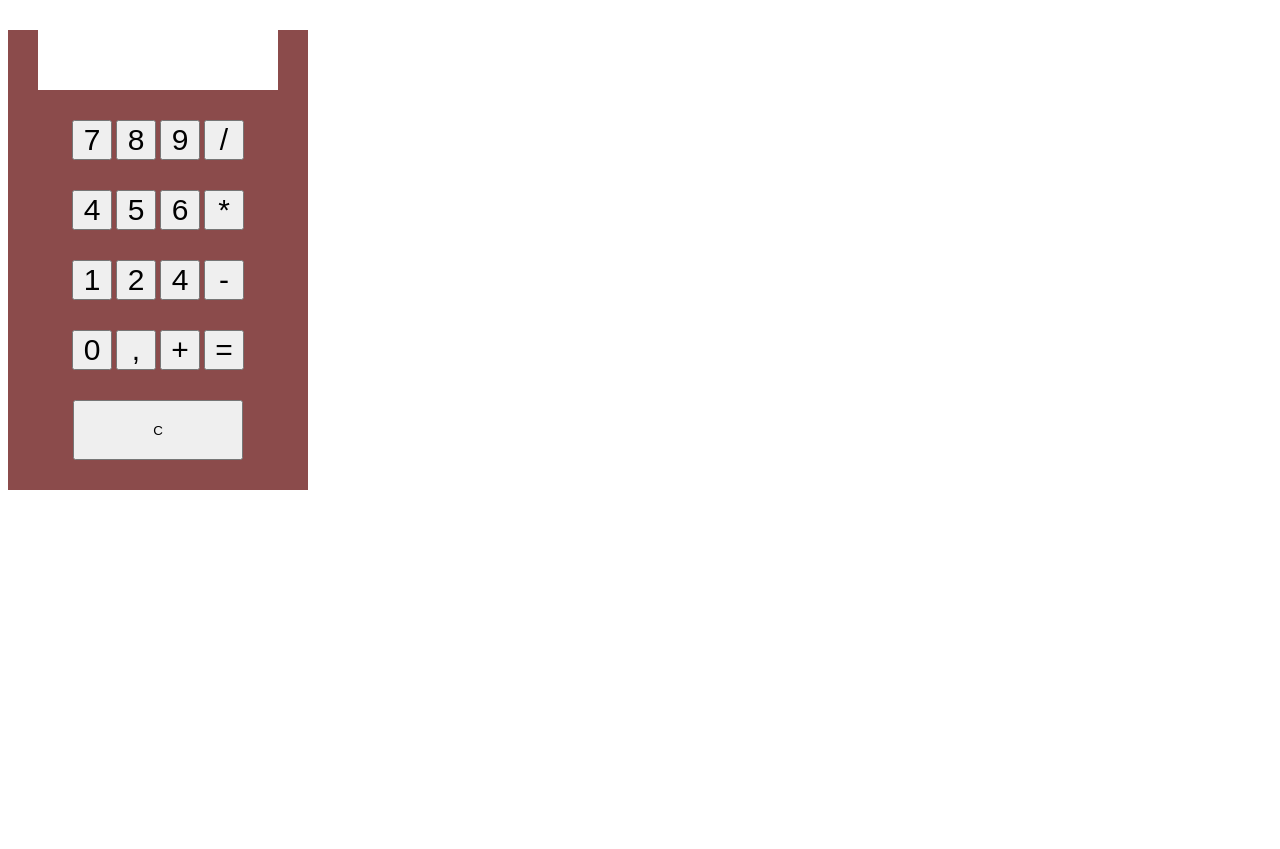
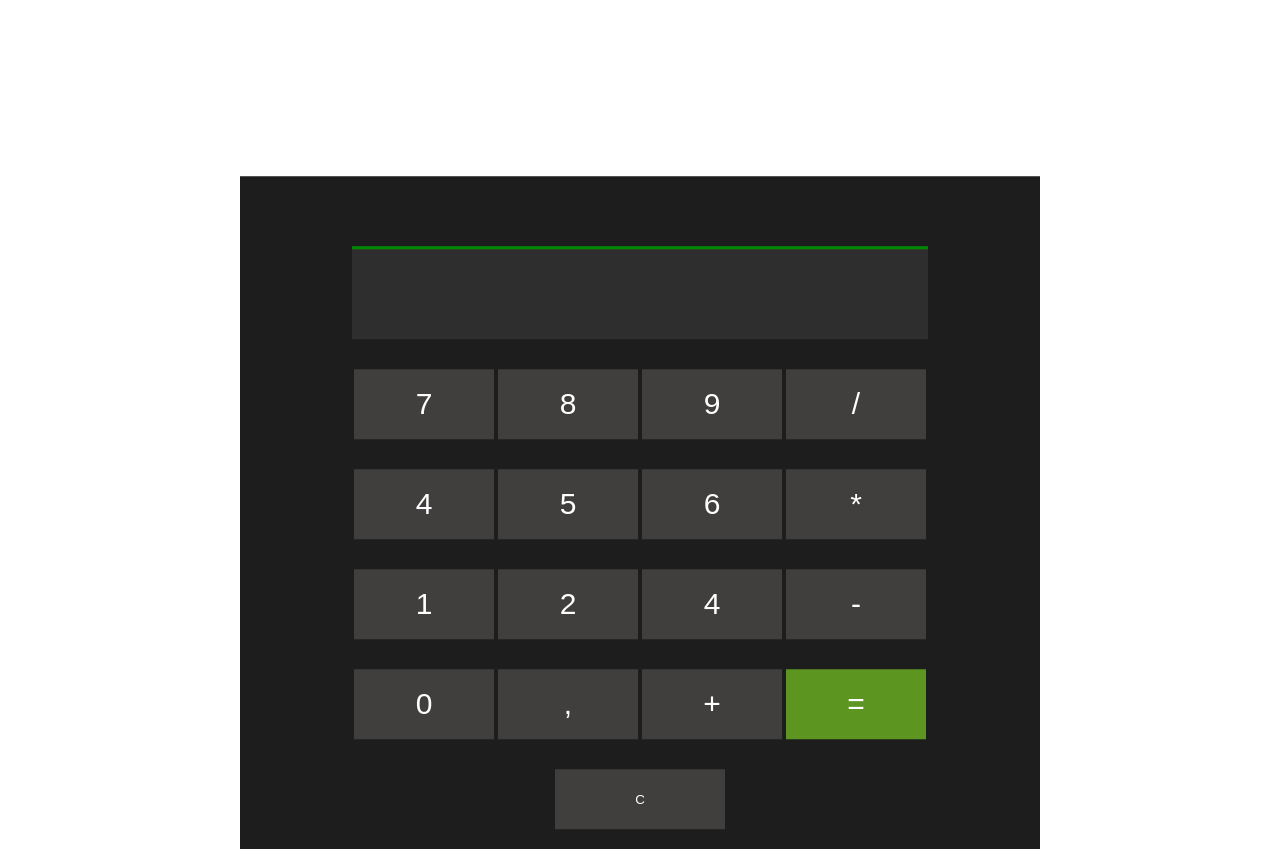
Before and after one commit to ctworzewski/calculator, a plain HTML site: page index.html in a window 1280 px wide. Before the commit the page ends 800 px from the top, so only its background shows below. Drawn offline with Linux system fonts and the light colour scheme.

Commit message:
add a windows design to calculator app

```diff
--- a/index.html
+++ b/index.html
@@ -50,7 +50,7 @@
         <button class="number" value="0">0</button>
         <button class="operator" value=",">,</button>
         <button class="operator" value="+">+</button>
-        <button class="operator" value="=">=</button>
+        <button class="operator equal-color" value="=">=</button>
       </div>
       <div class="section"><button class="clear">C</button></div>
     </div>
--- a/index.js
+++ b/index.js
@@ -1,12 +1,13 @@
 const screenRef = document.querySelector(".screen");
 const numberRef = document.querySelectorAll(".number");
 const operatorRef = document.querySelectorAll(".operator");
-const clearRef = document.querySelectorAll(".clear");
+const clearRef = document.querySelector(".clear");
 
 // screenRef.textContent = "dd";
 
 const num = numberRef.forEach(function(number) {
   number.addEventListener("click", function() {
+    parseInt(number.value);
     // parseInt((screenRef.textContent = number.value));
     screenRef.textContent = number.value;
     console.log(typeof num);
@@ -26,6 +27,6 @@ function sub() {}
 function multi() {}
 function div() {}
 
-clearRef.addEventListener("click", function() {
+const clear = clearRef.addEventListener("click", function() {
   screenRef.value = "";
 });
--- a/style.css
+++ b/style.css
@@ -1,16 +1,23 @@
 .app {
-  background-color: rgb(139, 75, 75);
-  width: 300px;
+  background-color: rgb(29, 29, 29);
+  width: 800px;
   /* height: 400px; */
-  padding-bottom: 30px;
-  margin-top: 30px;
+  padding-top: 70px;
+  padding-bottom: 20px;
+  margin: 0 auto;
+  transform: translate(0, 25%);
 }
 
 .screen {
-  height: 60px;
-  width: 80%;
-  background: #fff;
+  height: 90px;
+  line-height: 90px;
+  width: 72%;
+  background: rgb(46, 46, 46);
   margin: 0 auto;
+  font-size: 50px;
+  text-align: right;
+  color: white;
+  border-top: 3px solid rgb(0, 138, 0);
 }
 
 .section {
@@ -24,7 +31,11 @@
 }
 
 button {
-  width: 40px;
+  width: 140px;
+  height: 70px;
+  background-color: rgb(65, 62, 62);
+  color: white;
+  border: none;
 }
 
 .clear {
@@ -34,5 +45,9 @@ button {
 
 .number:hover,
 .operator:hover {
-  background-color: lightblue;
+  background-color: rgb(88, 88, 88);
 }
+
+.equal-color {
+  background-color: rgb(93, 149, 33);
+}
```
